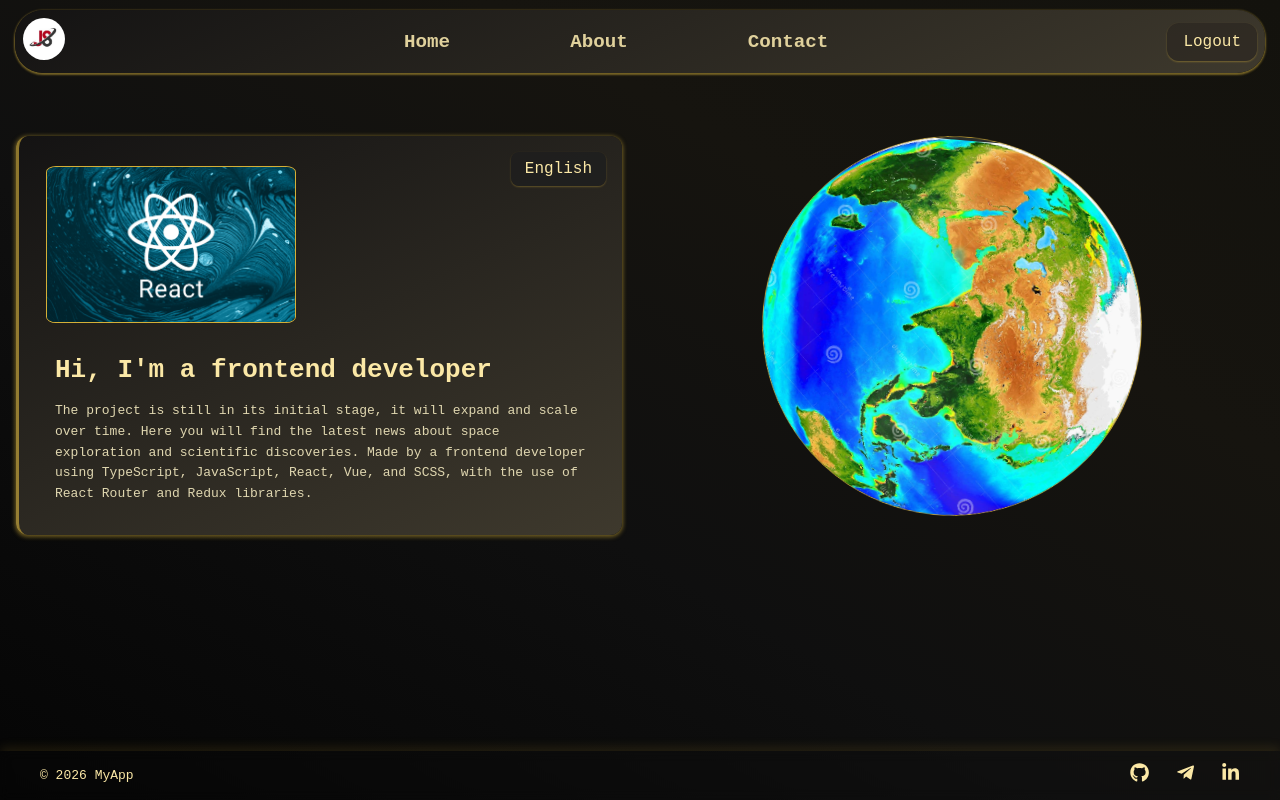
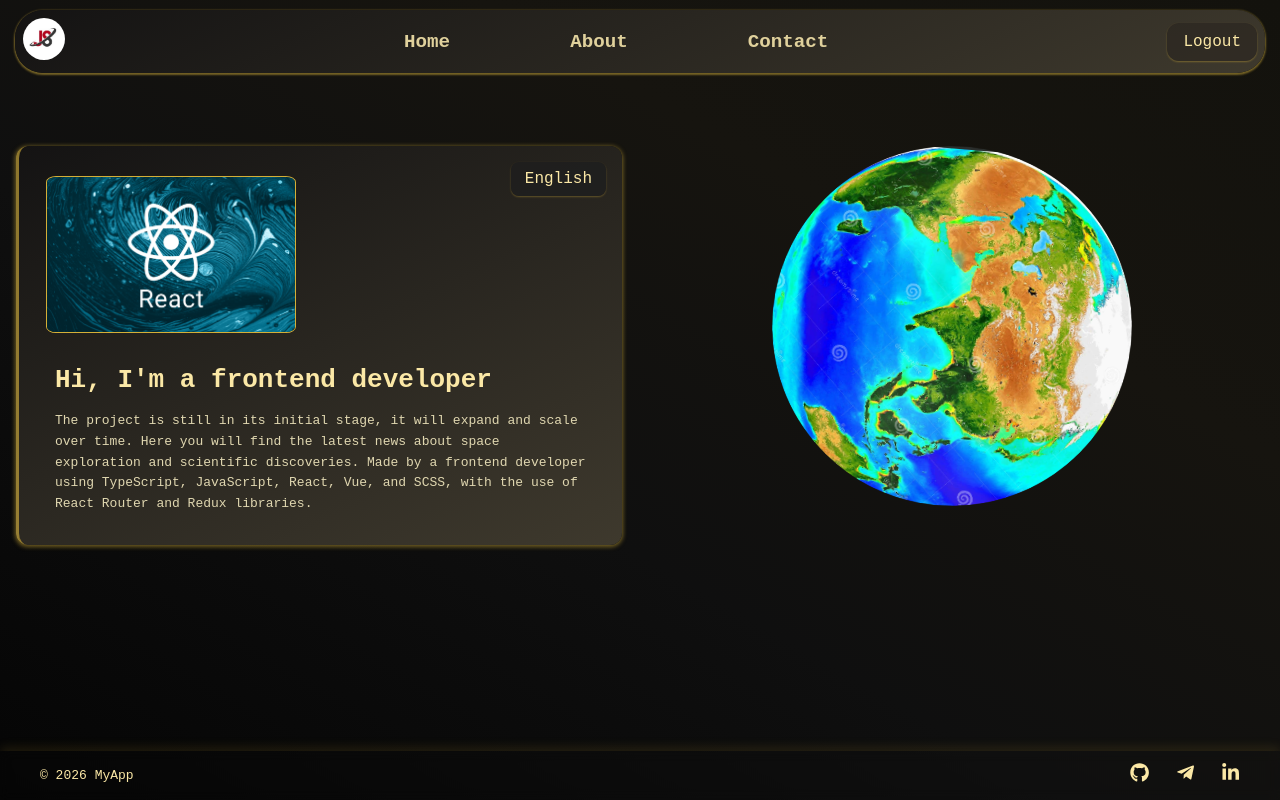
Before and after one commit to Ashot-js/Portfolio, a React (Vite) app: page /about in a window 1280 px wide. Built offline with nearby package versions, Linux system fonts and the light colour scheme; sample sign-in values are in the browser's storage.

Commit message:
ubdate MyApp

```diff
--- a/src/pages/About/About.scss
+++ b/src/pages/About/About.scss
@@ -4,7 +4,7 @@
   justify-content: flex-start;
   align-items: flex-start;
   padding: 16px;
-  margin-top: 120px;
+  margin-top: 130px;
   margin-bottom: 40px;
   font-family: monospace;
   gap: 18px;
@@ -41,7 +41,7 @@
 .AboutGlobeContainer {
   position: relative;
   width: 100%;
-  max-width: 380px;
+  max-width: 360px;
   aspect-ratio: 1 / 1;
   border-radius: 50%;
   overflow: hidden;
@@ -51,8 +51,6 @@
   width: 100%;
   height: 100%;
   border-radius: 50%;
-  border: 1px solid #d4af37;
-  box-shadow: 0 2px 6px rgba(187, 157, 60, 0.3);
   animation: rotateGlobe 20s linear infinite;
 }
 
--- a/src/pages/home/Home.scss
+++ b/src/pages/home/Home.scss
@@ -6,7 +6,7 @@
   margin-top: 150px;
 
   &_subtext {
-    padding: 16px;
+    margin-top: 20px;
     max-width: 720px;
     text-align: center;
     font-size: 0.95rem;
@@ -123,10 +123,6 @@
   .Home {
     padding: 20px 0;
 
-    &_title {
-      font-size: 1.4rem;
-    }
-
     &_subtext {
       font-size: 0.9rem;
       padding: 0 10px;
```
